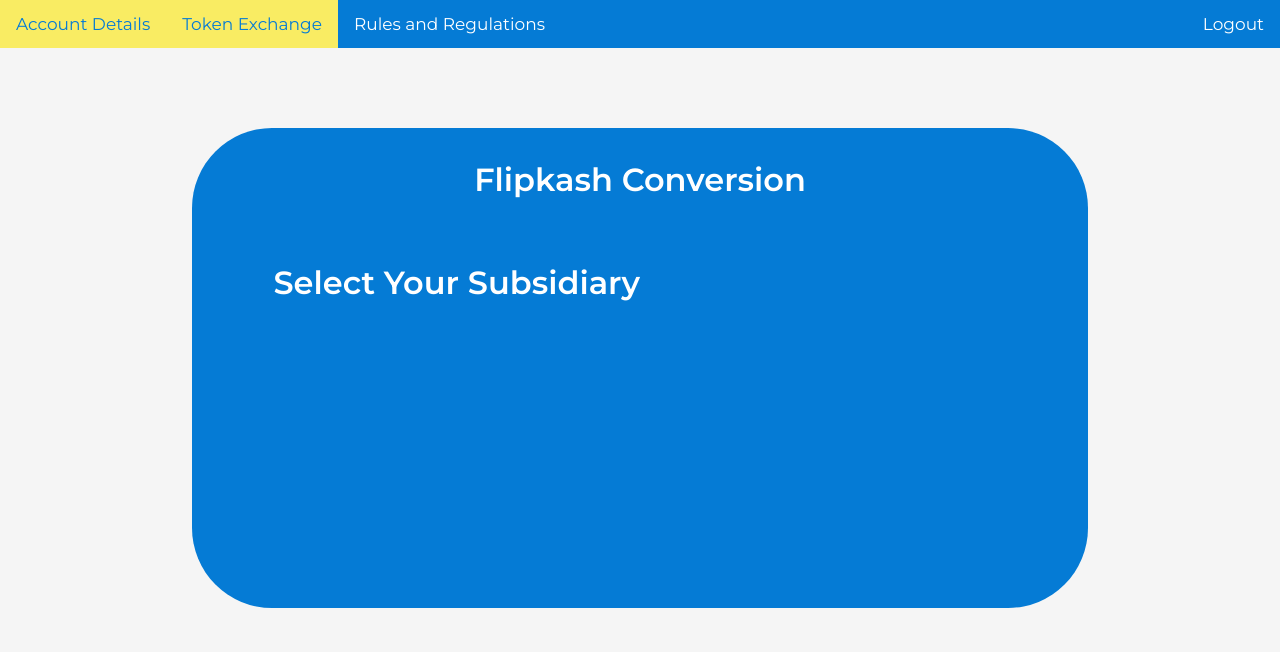
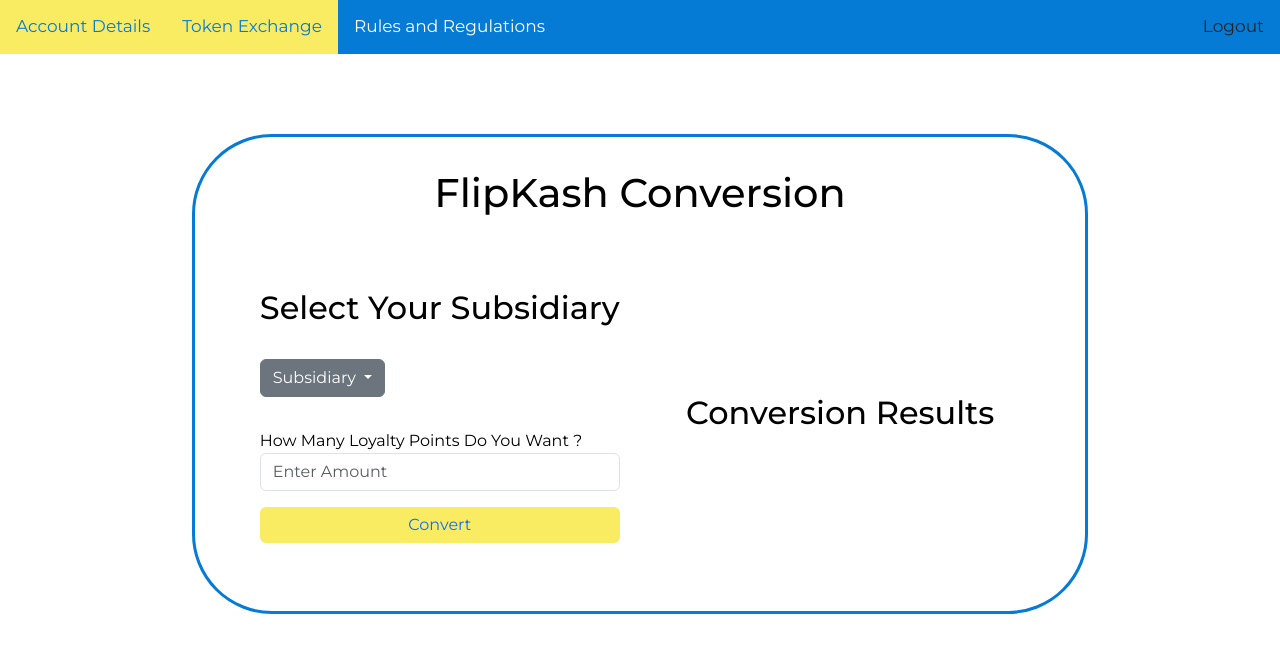
Before and after one commit to Avirat201189221/3pixel_GRID5.0, a website: page public/src/bank.html in a window 1280 px wide. Drawn offline with nearby package versions, Linux system fonts and the light colour scheme.

Commit message:
made changes to bank.html and other minor changes

```diff
--- a/public/src/bank.css
+++ b/public/src/bank.css
@@ -15,14 +15,20 @@
     flex-direction: column;
     height: 60vh;
     width:70vw;
-    background-color:#057bd5;
+    background-color:white;
+    color: black!important;
     /* justify-content: center; */
     align-items: center;
     border-radius: 5rem;
+    border-style: solid;
+    border-color: #057bd5;
     margin-top:5rem;
 }
 .conversion-data{
     margin-top:4rem;
     display: grid;
     grid-template-columns: repeat(2,1fr);
+    align-items: center;
+    justify-items: center;
+    width: 90%;
 }
--- a/public/src/bank.html
+++ b/public/src/bank.html
@@ -3,7 +3,7 @@
   <head>
     <meta charset="utf-8" />
     <meta http-equiv="X-UA-Compatible" content="IE=edge" />
-    <title>Flipkash</title>
+    <title>FlipKash</title>
     <meta name="description" content="" />
     <meta name="viewport" content="width=device-width, initial-scale=1" />
     <link rel="stylesheet" href="global.css" />
@@ -13,8 +13,10 @@
       href="https://fonts.googleapis.com/css?family=Montserrat:500&display=swap"
       rel="stylesheet"
     />
+    <link href="https://cdn.jsdelivr.net/npm/bootstrap@5.3.1/dist/css/bootstrap.min.css" rel="stylesheet" integrity="sha384-4bw+/aepP/YC94hEpVNVgiZdgIC5+VKNBQNGCHeKRQN+PtmoHDEXuppvnDJzQIu9" crossorigin="anonymous">
     <script defer type="text/javascript" src="./script.js"></script>
     <script defer type="module" src="./logout.js"></script>
+    <script src="https://cdn.jsdelivr.net/npm/bootstrap@5.3.1/dist/js/bootstrap.bundle.min.js" integrity="sha384-HwwvtgBNo3bZJJLYd8oVXjrBZt8cqVSpeBNS5n7C8IVInixGAoxmnlMuBnhbgrkm" crossorigin="anonymous"></script>
   </head>
   <body>
     <div class="topnav">
@@ -28,14 +30,54 @@
     <main>
       <div class="container">
         <div class="main-flex">
-          <h1 style="margin-top:2rem;color:white">Flipkash Conversion</h1>
+          <h1 style="margin-top:2rem;color:black">FlipKash Conversion</h1>
           <div class="conversion-data">
             <div class="left">
-              <h1 style="color:white">Select Your Subsidiary</h1>
+              <h2 style="color:black;margin-bottom: 2rem;">Select Your Subsidiary</h1>
+              <div class="dropdown-center">
+                <button class="btn btn-secondary dropdown-toggle" type="button" data-bs-toggle="dropdown" aria-expanded="false">
+                  Subsidiary
+                </button>
+                <ul class="dropdown-menu">
+                  <li><a class="dropdown-item" href="#">Myntra</a></li>
+                  <li><a class="dropdown-item" href="#">ClearTrip</a></li>
+                  <li><a class="dropdown-item" href="#">Jabong</a></li>
+                </ul>
+              </div>
+              <div class="mb-5">
+                <div class="mylabel" style="color:black;margin-top: 2rem;">
+                  <label for="nameInp">How Many Loyalty Points Do You Want ? </label>
+                </div>
+                <input
+                  type="text"
+                  placeholder="Enter Amount"
+                  id="nameInp"
+                  class="form-control mb-3 topper"
+                />
 
+                <button style="background-color: #f9ec63;
+                border: none;"
+                  type="text"
+                  id="sub_btn"
+                  class="btn w-100 btn-outline-primary mb-3"
+                >
+                  Convert
+                </button>
+
+              </div>
             </div>
             <div class="right">
-              <h1 style="color:white"></h1>
+              <h2 style="color:black;margin-bottom: 2rem;">Conversion Results</h1>
+                <div class="dropdown-center" style="opacity:0;">
+                  <button class="btn btn-secondary dropdown-toggle" type="button" data-bs-toggle="dropdown" aria-expanded="false">
+                    Subsidiary
+                  </button>
+                  <ul class="dropdown-menu">
+                    <li><a class="dropdown-item" href="#">Myntra</a></li>
+                    <li><a class="dropdown-item" href="#">ClearTrip</a></li>
+                    <li><a class="dropdown-item" href="#">Jabong</a></li>
+                  </ul>
+                </div>
             </div>
           </div>
         </div>
```
Also changed, not shown: public/index.html (+1 -1 lines), public/src/rules.html (+1 -1 lines), public/src/subsidiaries.html (+3 -3 lines).
